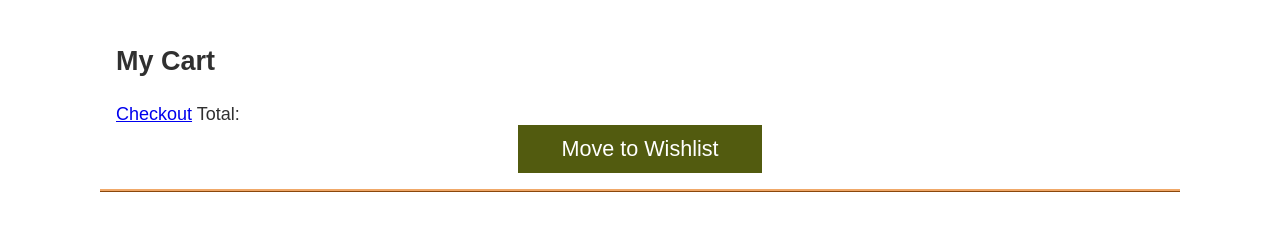
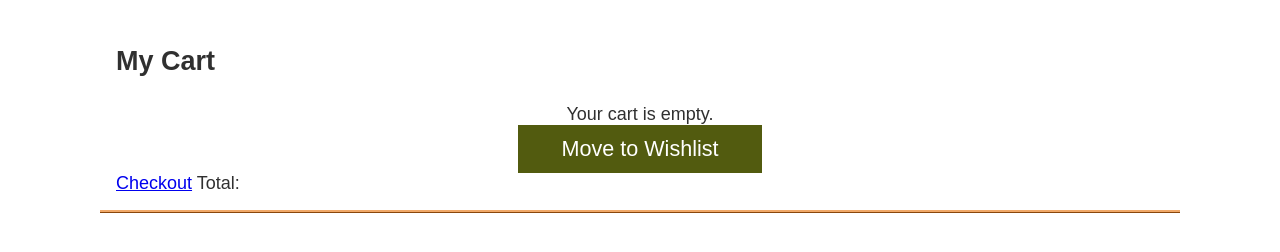
Before and after one commit to victorvegak/WDD330-Team17, a website built with Vite: page src/cart/index.html in a window 1280 px wide. Shown: the part 98-350 px from the top of the page. Built offline with nearby package versions, Linux system fonts and the light colour scheme; files whose address does not match are found by name.

Commit message:
jm-tast4 edit

```diff
--- a/src/cart/index.html
+++ b/src/cart/index.html
@@ -16,11 +16,12 @@
       <section class="products">
         <h2>My Cart</h2>
           <ul class="product-list"></ul>
+                <button class="move-to-wishlist" data-id="PRODUCT_ID">Move to Wishlist</button>
           <div class="list-footer hide">
             <a href="/checkout/">Checkout</a>
             <span class="list-total">Total: </span>
           </div>
-          <button class="move-to-wishlist" data-id="PRODUCT_ID">Move to Wishlist</button>
+          <!-- <button class="move-to-wishlist" data-id="PRODUCT_ID">Move to Wishlist</button> -->
       </section>
     </main>
 
--- a/src/js/cart.js
+++ b/src/js/cart.js
@@ -15,10 +15,10 @@ function renderCartContents() {
   // }
 
     // If cart is empty
-    // if (cartItems.length === 0) {
-    //   productList.innerHTML = `<li class="cart-empty">Your cart is empty.</li>`;
-    //   return;
-    // }
+    if (cartItems.length === 0) {
+      productList.innerHTML = `<li class="cart-empty">Your cart is empty.</li>`;
+      return;
+    }
 
   const htmlItems = cartItems.map((item) => cartItemTemplate(item));
     document.querySelector(".product-list").innerHTML = htmlItems.join("");
```
Also changed, not shown: 2 other files.
